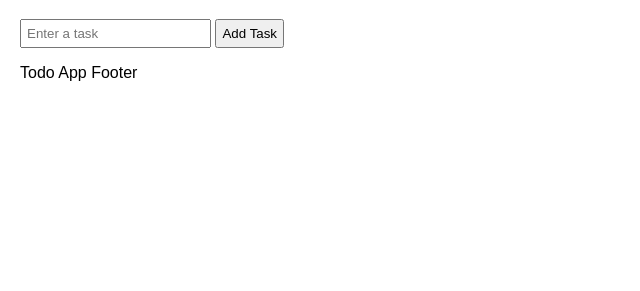
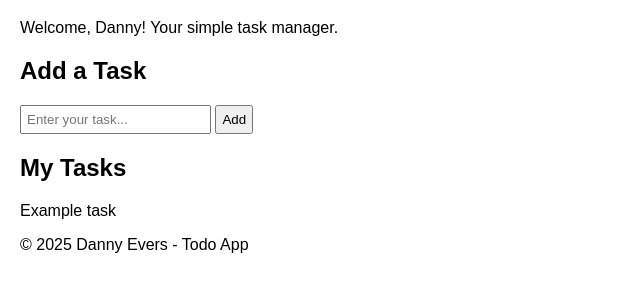
Before and after one commit to dannyevers83/todo_app, a website: page index.html in a window 1280 px wide. Shown: the part 61-352 px from the top of the page, without its empty margins (0-640 px from the left). Drawn offline with Linux system fonts and the light colour scheme.

Commit message:
Day 1: Added semantic HTML structure for Todo App

```diff
--- a/index.html
+++ b/index.html
@@ -1,18 +1,36 @@
 <!DOCTYPE html>
 <html lang="en">
 <head>
-<meta charset="UTF-8">
-<title>Todo App</title>
-<link rel="stylesheet" href="css/style.css">
+  <meta charset="UTF-8">
+  <meta name="viewport" content="width=device-width, initial-scale=1.0">
+  <title>Todo App - Danny Evers</title>
+  <link rel="stylesheet" href="css/style.css">
 </head>
 <body>
-<header><h1>Todo App</h1></header>
-<main>
-<input type="text" id="taskInput" placeholder="Enter a task">
-<button id="addTaskBtn">Add Task</button>
-<ul id="taskList"></ul>
-</main>
-<footer>Todo App Footer</footer>
-<script src="js/script.js"></script>
+  <header>
+    <h1>Todo App</h1>
+    <p>Welcome, Danny! Your simple task manager.</p>
+  </header>
+
+  <main>
+    <section id="todo-form">
+      <h2>Add a Task</h2>
+      <form>
+        <input type="text" placeholder="Enter your task..." required>
+        <button type="submit">Add</button>
+      </form>
+    </section>
+
+    <section id="todo-list">
+      <h2>My Tasks</h2>
+      <ul>
+        <li>Example task</li>
+      </ul>
+    </section>
+  </main>
+
+  <footer>
+    <p>&copy; 2025 Danny Evers - Todo App</p>
+  </footer>
 </body>
 </html>
--- a/package.json
+++ b/package.json
@@ -2,8 +2,8 @@
   "name": "todo_app",
   "version": "1.0.0",
   "scripts": {
-    "start": "live-server --port=5500 .",
-    "sync": "python3 todo_sync.py"
-  },
+  "start": "php -S localhost:8000 -t .",
+  "sync": "python3 todo_sync.py"
+},
   "devDependencies": {}
 }
```
Also changed, not shown: 1 other file.
